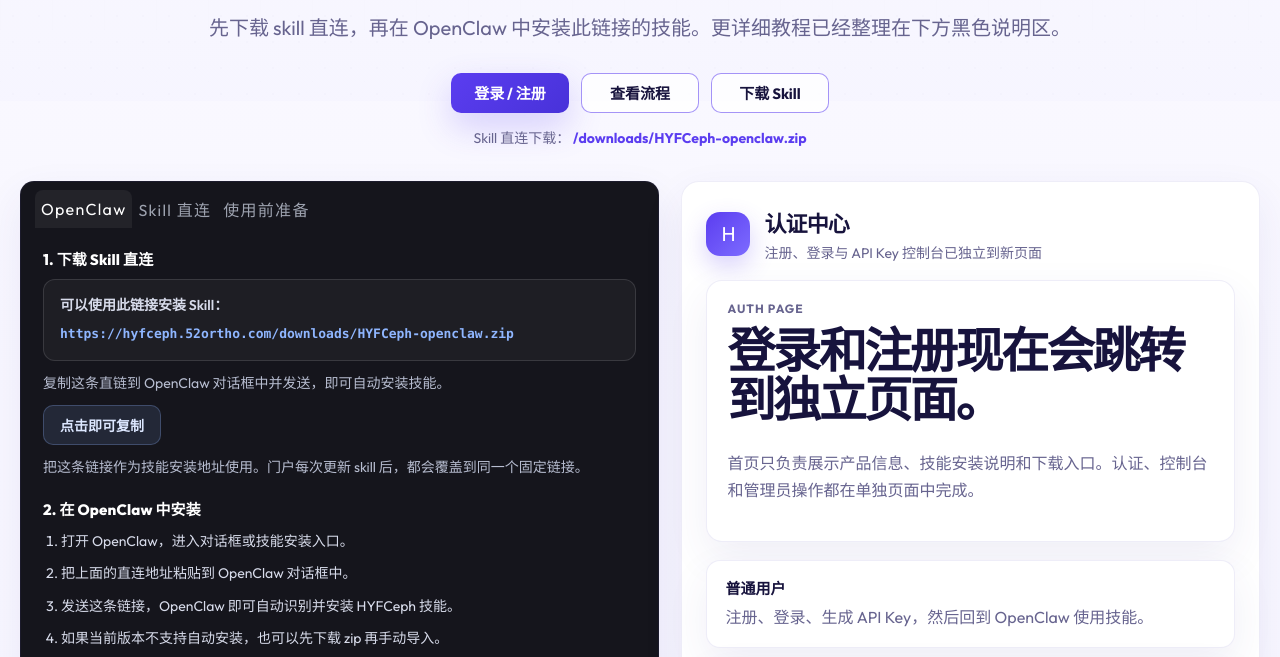
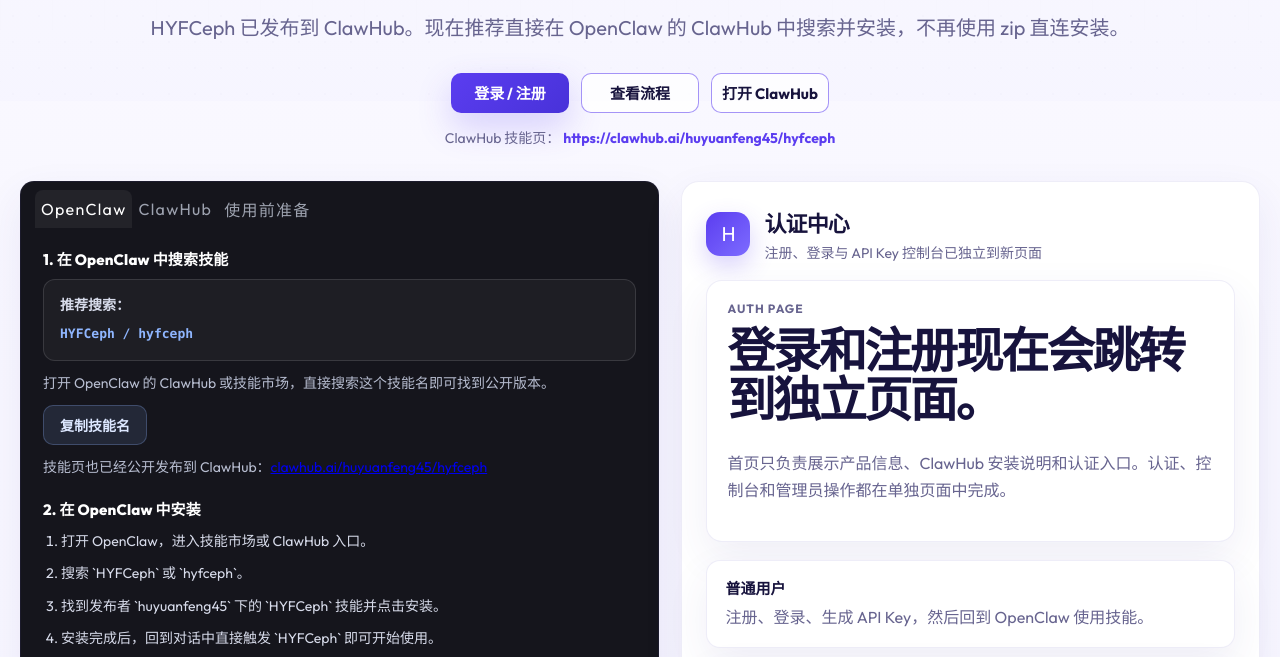
Before and after one commit to huyuanfeng45/hyfceph-portal, a browser extension: page public/index.html in a window 1280 px wide. Shown: the part 699-1356 px from the top of the page. Drawn offline with Linux system fonts and the light colour scheme.

Commit message:
Switch homepage install guide to ClawHub

```diff
--- a/public/index.html
+++ b/public/index.html
@@ -57,55 +57,55 @@
       <section class="workspace-section" id="portal-entry">
         <div class="section-heading">
           <h2>OpenClaw 安装 HYFCeph 技能</h2>
-          <p>先下载 skill 直连，再在 OpenClaw 中安装此链接的技能。更详细教程已经整理在下方黑色说明区。</p>
+          <p>HYFCeph 已发布到 ClawHub。现在推荐直接在 OpenClaw 的 ClawHub 中搜索并安装，不再使用 zip 直连安装。</p>
         </div>
 
         <div class="workspace-actions">
           <a class="primary-button small-button" href="/auth.html">登录 / 注册</a>
           <a class="secondary-button small-button" href="#workflow">查看流程</a>
-          <a class="secondary-button small-button" href="/downloads/HYFCeph-openclaw.zip">下载 Skill</a>
+          <a class="secondary-button small-button" href="https://clawhub.ai/huyuanfeng45/hyfceph" target="_blank" rel="noreferrer">打开 ClawHub</a>
         </div>
 
         <p class="download-note">
-          Skill 直连下载：
-          <a href="/downloads/HYFCeph-openclaw.zip">/downloads/HYFCeph-openclaw.zip</a>
+          ClawHub 技能页：
+          <a href="https://clawhub.ai/huyuanfeng45/hyfceph" target="_blank" rel="noreferrer">https://clawhub.ai/huyuanfeng45/hyfceph</a>
         </p>
 
         <div class="workspace-layout">
           <article class="sample-card sample-code-card">
             <div class="sample-tabs">
               <button class="sample-tab active" type="button">OpenClaw</button>
-              <button class="sample-tab" type="button">Skill 直连</button>
+              <button class="sample-tab" type="button">ClawHub</button>
               <button class="sample-tab" type="button">使用前准备</button>
             </div>
             <div class="install-guide">
               <section class="install-block">
-                <div class="install-title">1. 下载 Skill 直连</div>
+                <div class="install-title">1. 在 OpenClaw 中搜索技能</div>
                 <div class="install-link-box">
-                  <span>可以使用此链接安装 Skill：</span>
-                  <strong>https://hyfceph.52ortho.com/downloads/HYFCeph-openclaw.zip</strong>
+                  <span>推荐搜索：</span>
+                  <strong>HYFCeph / hyfceph</strong>
                 </div>
-                <p>复制这条直链到 OpenClaw 对话框中并发送，即可自动安装技能。</p>
+                <p>打开 OpenClaw 的 ClawHub 或技能市场，直接搜索这个技能名即可找到公开版本。</p>
                 <div class="install-copy-row">
                   <button
                     id="copy-skill-link-button"
                     class="copy-link-button"
                     type="button"
-                    data-copy-text="https://hyfceph.52ortho.com/downloads/HYFCeph-openclaw.zip"
+                    data-copy-text="HYFCeph"
                   >
-                    点击即可复制
+                    复制技能名
                   </button>
                 </div>
-                <p>把这条链接作为技能安装地址使用。门户每次更新 skill 后，都会覆盖到同一个固定链接。</p>
+                <p>技能页也已经公开发布到 ClawHub：<a href="https://clawhub.ai/huyuanfeng45/hyfceph" target="_blank" rel="noreferrer">clawhub.ai/huyuanfeng45/hyfceph</a></p>
               </section>
 
               <section class="install-block">
                 <div class="install-title">2. 在 OpenClaw 中安装</div>
                 <ol class="install-list">
-                  <li>打开 OpenClaw，进入对话框或技能安装入口。</li>
-                  <li>把上面的直连地址粘贴到 OpenClaw 对话框中。</li>
-                  <li>发送这条链接，OpenClaw 即可自动识别并安装 HYFCeph 技能。</li>
-                  <li>如果当前版本不支持自动安装，也可以先下载 zip 再手动导入。</li>
+                  <li>打开 OpenClaw，进入技能市场或 ClawHub 入口。</li>
+                  <li>搜索 `HYFCeph` 或 `hyfceph`。</li>
+                  <li>找到发布者 `huyuanfeng45` 下的 `HYFCeph` 技能并点击安装。</li>
+                  <li>安装完成后，回到对话中直接触发 `HYFCeph` 即可开始使用。</li>
                 </ol>
               </section>
 
@@ -132,7 +132,7 @@
             <div class="entry-card">
               <div class="section-kicker">Auth Page</div>
               <h3>登录和注册现在会跳转到独立页面。</h3>
-              <p>首页只负责展示产品信息、技能安装说明和下载入口。认证、控制台和管理员操作都在单独页面中完成。</p>
+              <p>首页只负责展示产品信息、ClawHub 安装说明和认证入口。认证、控制台和管理员操作都在单独页面中完成。</p>
             </div>
 
             <div class="entry-list">
@@ -152,7 +152,7 @@
 
             <div class="entry-actions">
               <a class="primary-button small-button" href="/auth.html">打开认证中心</a>
-              <a class="secondary-button small-button" href="/downloads/HYFCeph-openclaw.zip">下载 Skill</a>
+              <a class="secondary-button small-button" href="https://clawhub.ai/huyuanfeng45/hyfceph" target="_blank" rel="noreferrer">查看技能页</a>
             </div>
           </aside>
         </div>
@@ -208,7 +208,7 @@
           <article class="workflow-step">
             <strong>03</strong>
             <h3>安装 Skill</h3>
-            <p>复制直链到 OpenClaw 对话框并发送，或下载 zip 后本地导入。</p>
+            <p>在 OpenClaw 的 ClawHub 中搜索 `HYFCeph`，找到公开技能后直接安装。</p>
           </article>
           <article class="workflow-step">
             <strong>04</strong>
--- a/public/landing.js
+++ b/public/landing.js
@@ -9,7 +9,7 @@
   const originalText = copySkillLinkButton.textContent;
   try {
     await navigator.clipboard.writeText(value);
-    copySkillLinkButton.textContent = '已复制';
+    copySkillLinkButton.textContent = '已复制技能名';
     window.setTimeout(() => {
       copySkillLinkButton.textContent = originalText;
     }, 1600);
```
